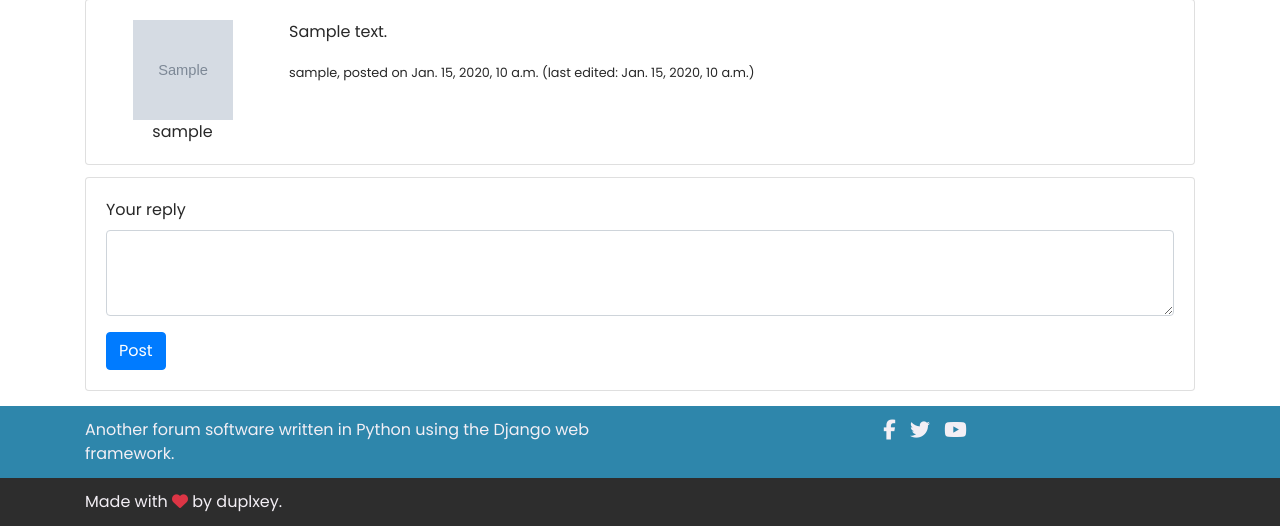
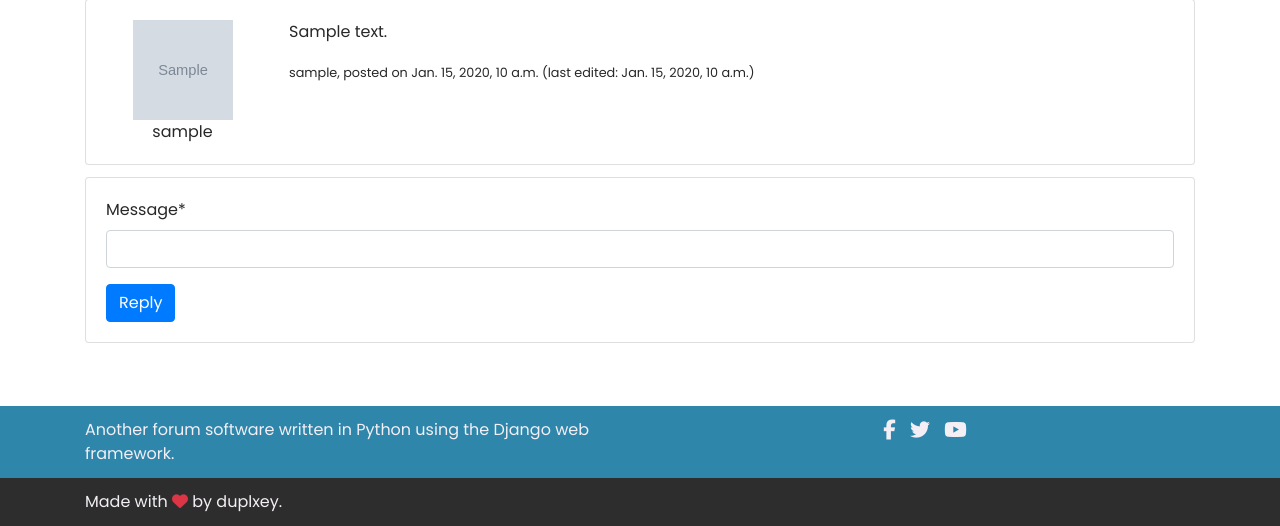
Before and after one commit to duplxey/NForum, a Django app: a page that uses forum/templates/forum/thread.html in a window 1280 px wide. Shown: the part 274-800 px from the top of the page. Run offline with Django 3.2, Linux system fonts and the light colour scheme; a user stored in the database is signed in; tables that the repository leaves empty hold one stand-in row (values such as "Sample post"); grey boxes marked "Sample" are stand-in pictures; some libraries are stand-ins or nearby versions.

Commit message:
Users can now reply to threads

```diff
--- a/forum/forms.py
+++ b/forum/forms.py
@@ -4,3 +4,7 @@ from django import forms
 class CreateThreadForm(forms.Form):
     title = forms.CharField(label="Thread title", max_length=200, required=True)
     content = forms.CharField(label="Message", max_length=2500, widget=forms.Textarea, required=True)
+
+
+class PostReplyForm(forms.Form):
+    content = forms.CharField(label="Message", max_length=2500)
--- a/forum/templates/forum/thread.html
+++ b/forum/templates/forum/thread.html
@@ -2,6 +2,7 @@
 
 {% load static %}
 {% load account_filters %}
+{% load crispy_forms_tags %}
 
 {% block content %}
 	<div class="container">
@@ -33,11 +34,11 @@
 		{% if user.is_authenticated %}
 			<div class="card">
 				<div class="card-body">
-					<div class="form-group">
-    					<label for="exampleFormControlTextarea1">Your reply</label>
-    					<textarea class="form-control" id="exampleFormControlTextarea1" rows="3"></textarea>
-					</div>
-					<a class="btn btn-primary" href="#">Post</a>
+					<form action="{% url 'forum-thread-reply' thread_title=thread.title %}" method="post">
+						{% csrf_token %}
+						{{ form|crispy }}
+						<button class="btn btn-primary" type="submit">Reply</button>
+					</form>
 				</div>
 			</div>
 		{% else %}
--- a/forum/urls.py
+++ b/forum/urls.py
@@ -6,5 +6,6 @@ urlpatterns = [
     path('', views.index_view, name='forum-index'),
     path('thread/<str:thread_title>', views.thread_view, name='forum-thread'),
     path('thread-create/<str:subcategory_name>', views.thread_create_view, name='forum-thread-create'),
+    path('thread-reply/<str:thread_title>', views.thread_post_view, name='forum-thread-reply'),
     path('subcategory/<str:subcategory_name>', views.subcategory_view, name='forum-subcategory'),
 ]
--- a/forum/views.py
+++ b/forum/views.py
@@ -1,7 +1,7 @@
 from django.shortcuts import render
 
 from accounts.models import Profile
-from forum.forms import CreateThreadForm
+from forum.forms import CreateThreadForm, PostReplyForm
 from .models import *
 
 
@@ -11,7 +11,7 @@ def index_view(request):
 
 def thread_view(request, thread_title):
     if Thread.objects.filter(title=thread_title).exists():
-        return render(request, 'forum/thread.html', {'thread': Thread.objects.get(title=thread_title)})
+        return render(request, 'forum/thread.html', {'thread': Thread.objects.get(title=thread_title), 'form': PostReplyForm()})
     else:
         return render(request, 'layout/message.html', {
             'message_type': "error",
@@ -52,6 +52,32 @@ def thread_create_view(request, subcategory_name):
         })
 
 
+def thread_post_view(request, thread_title):
+    if Thread.objects.filter(title=thread_title).exists():
+        thread = Thread.objects.get(title=thread_title)
+        if request.method == 'POST':
+            form = PostReplyForm(request.POST)
+            if form.is_valid():
+                content = form.cleaned_data['content']
+
+                message = Message.objects.create(thread=thread, content=content, author=request.user)
+                message.save()
+
+                return render(request, 'forum/thread.html', {'form': form, 'thread': Thread.objects.get(title=thread_title)})
+            else:
+                form = PostReplyForm()
+                return render(request, 'forum/thread.html', {'form': form, 'thread': Thread.objects.get(title=thread_title)})
+        else:
+            form = PostReplyForm()
+            return render(request, 'forum/thread.html', {'form': form, 'thread': Thread.objects.get(title=thread_title)})
+    else:
+        return render(request, 'layout/message.html', {
+            'message_type': "error",
+            'message_title': "Unknown thread!",
+            'message_content': "This thread could not be found."
+        })
+
+
 def subcategory_view(request, subcategory_name):
     if Subcategory.objects.filter(title=subcategory_name).exists():
         threads = Thread.objects.filter(subcategory=Subcategory.objects.get(title=subcategory_name))
```
